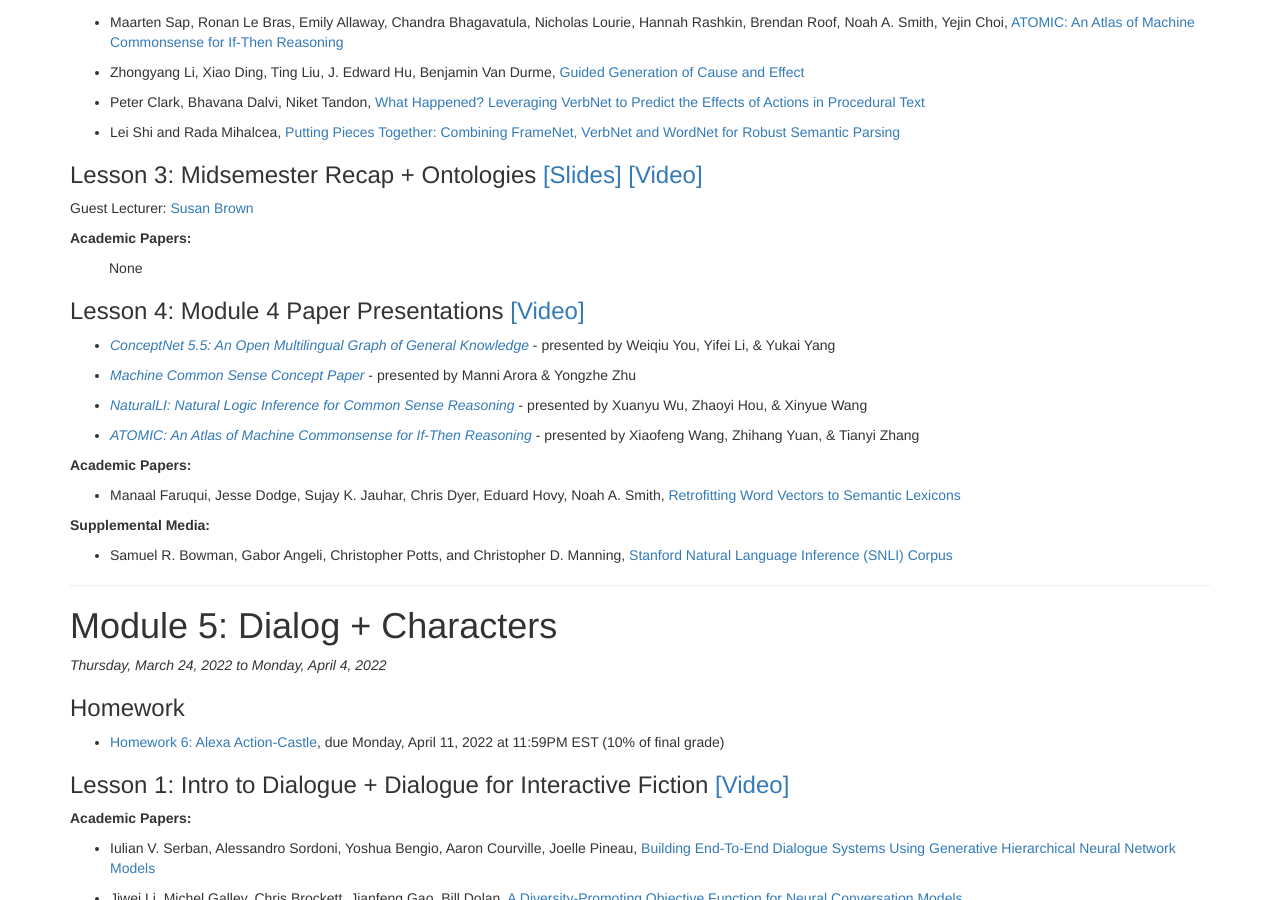
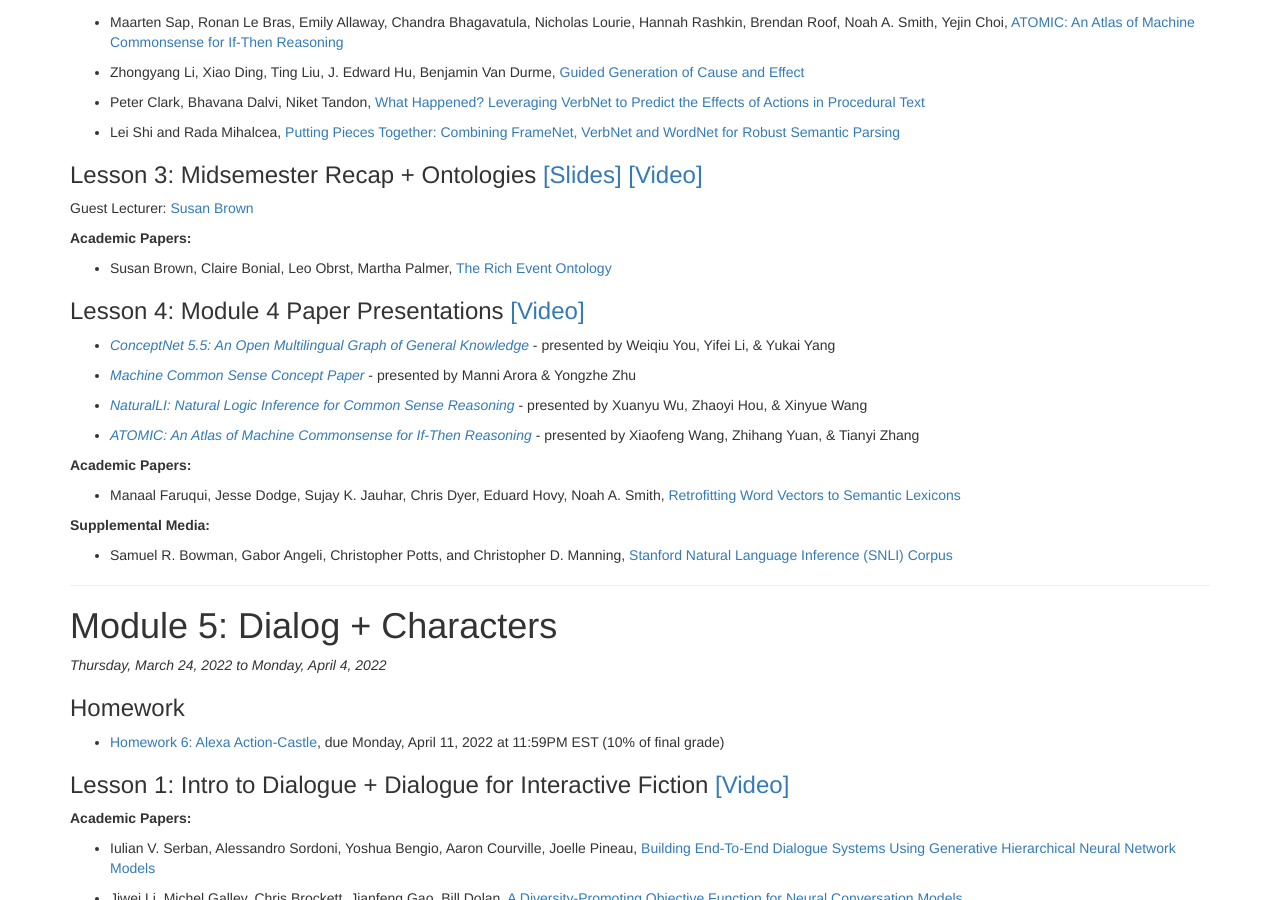
Before and after one commit to interactive-fiction-class/interactive-fiction-class.github.io, a Jekyll site: the page built from modules.md, in a window 1280 px wide and 900 px high, scrolled down 5549 px. Built offline with Jekyll 4.4.1, drawn with Linux system fonts in a browser that asks for light colours; nearby versions of some CDN libraries; a script that is not in the unit is left out.

Commit message:
adding Susan Brown paper

```diff
--- a/_data/modules.yaml
+++ b/_data/modules.yaml
@@ -528,6 +528,11 @@
       readings:
       slides: slides/CIS700-Recap-Ontologies.pdf
       video: https://upenn.hosted.panopto.com/Panopto/Pages/Viewer.aspx?id=31d9b840-2179-44f4-b32a-ae59014effdd
+      readings:
+        -
+          title: The Rich Event Ontology
+          url: https://aclanthology.org/W17-2712/
+          authors: Susan Brown, Claire Bonial, Leo Obrst, Martha Palmer
     -
       title: Module 4 Paper Presentations
       video: https://upenn.hosted.panopto.com/Panopto/Pages/Viewer.aspx?id=76f04c32-7e9b-4955-a4cc-ae600144975e
```
